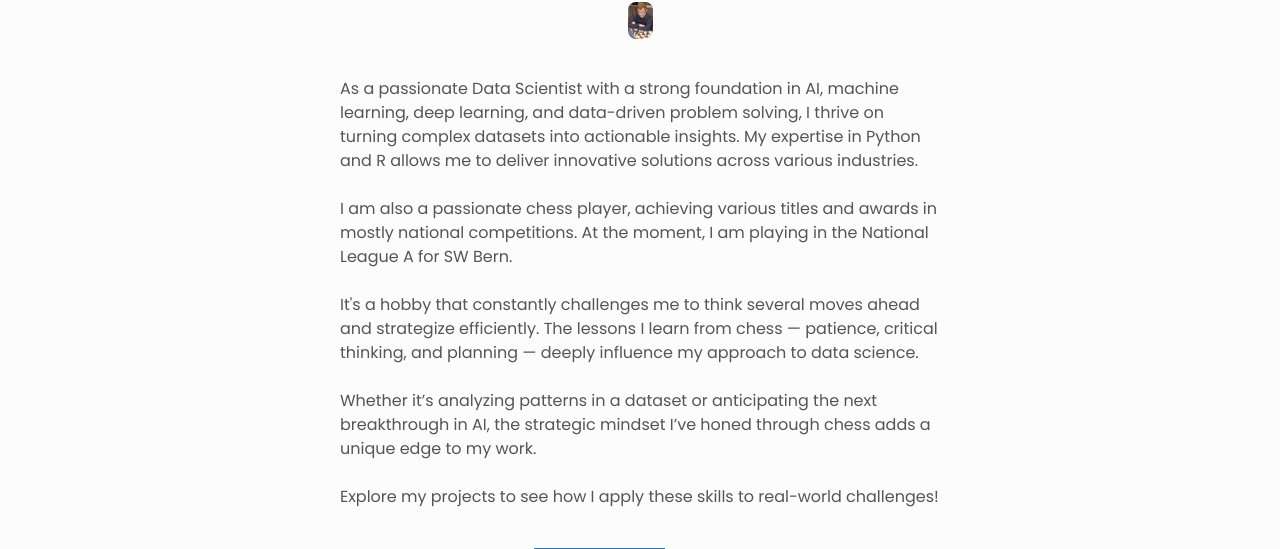
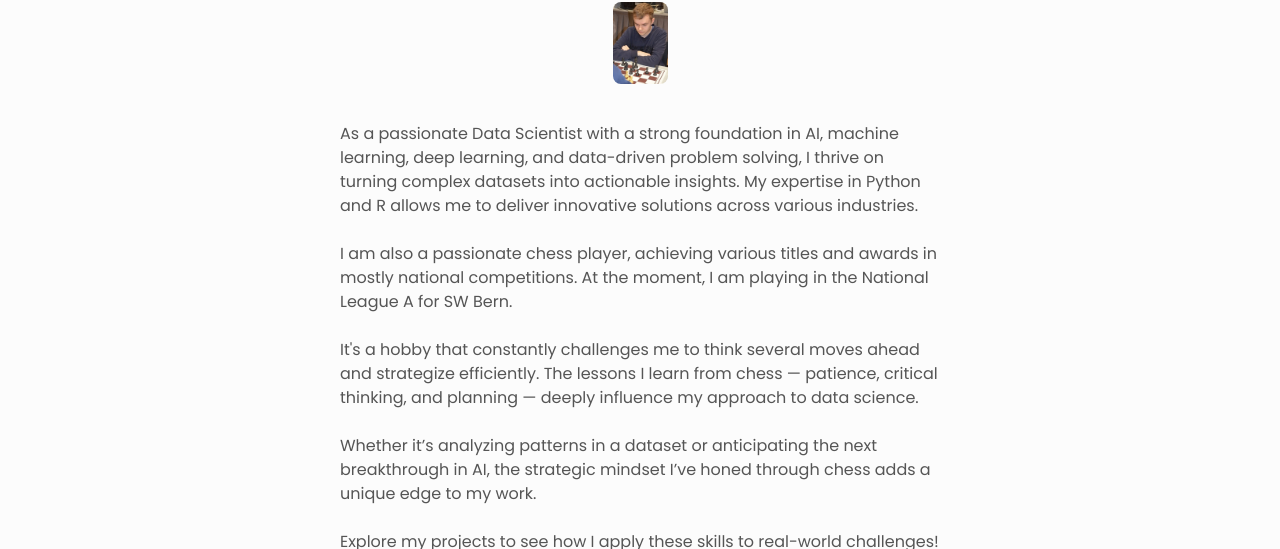
Before and after one commit to can020202/can020202.github.io, a plain HTML site: page index.html in a window 1280 px wide. Shown: the part 338-887 px from the top of the page. Drawn offline with Linux system fonts and the light colour scheme.

Commit message:
added image styles

```diff
--- a/styles.css
+++ b/styles.css
@@ -414,7 +414,7 @@ main {
 
 /* Styles für das Bild im Header */
 .about__image {
-  width: 25px; /* Stelle sicher, dass das Bild eine angemessene Breite hat */
+  width: 55px; /* Stelle sicher, dass das Bild eine angemessene Breite hat */
   height: auto; /* Behält das Seitenverhältnis bei */
   margin-top: 10px; /* Abstand nach oben für das Bild */
   border-radius: 8px; /* Optional: abgerundete Ecken */
```
